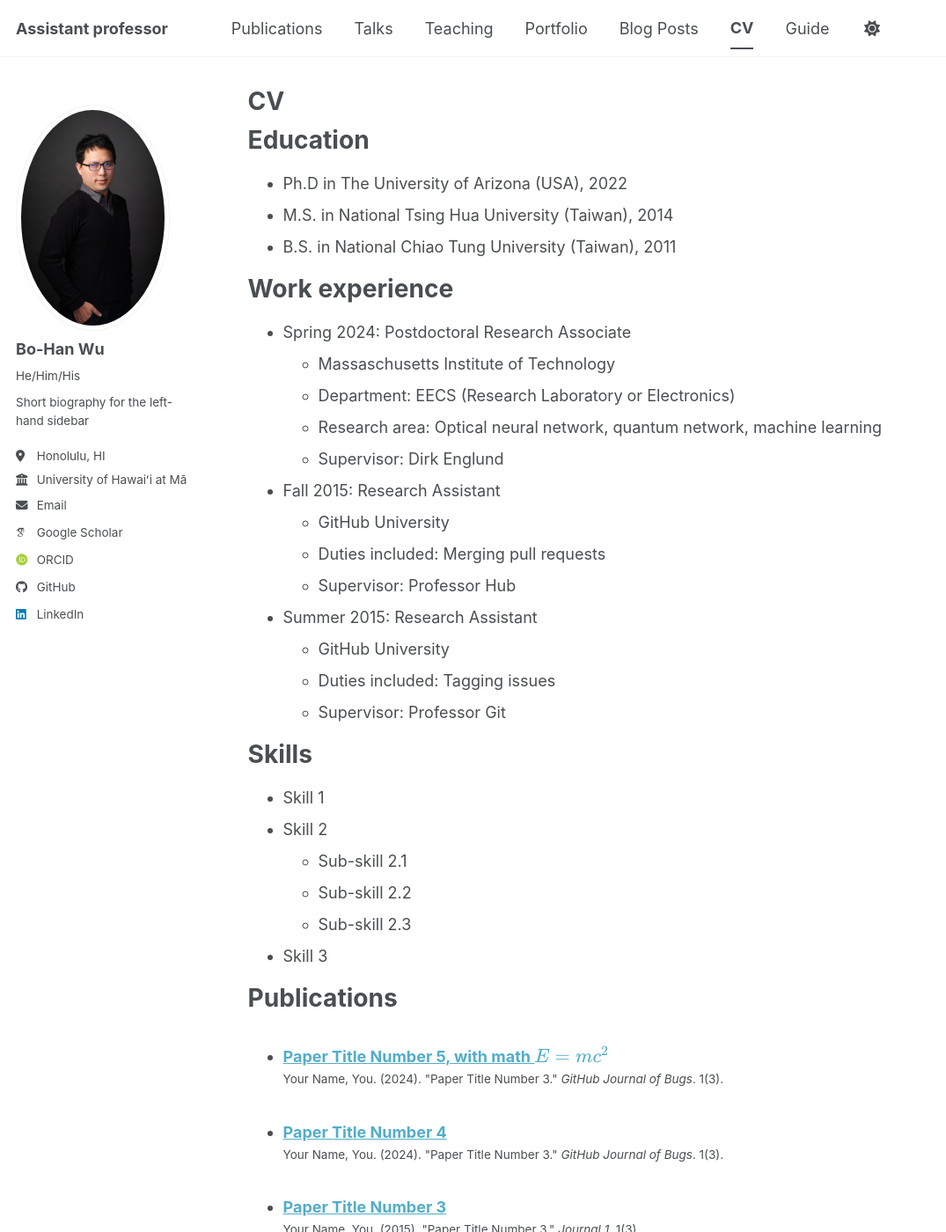
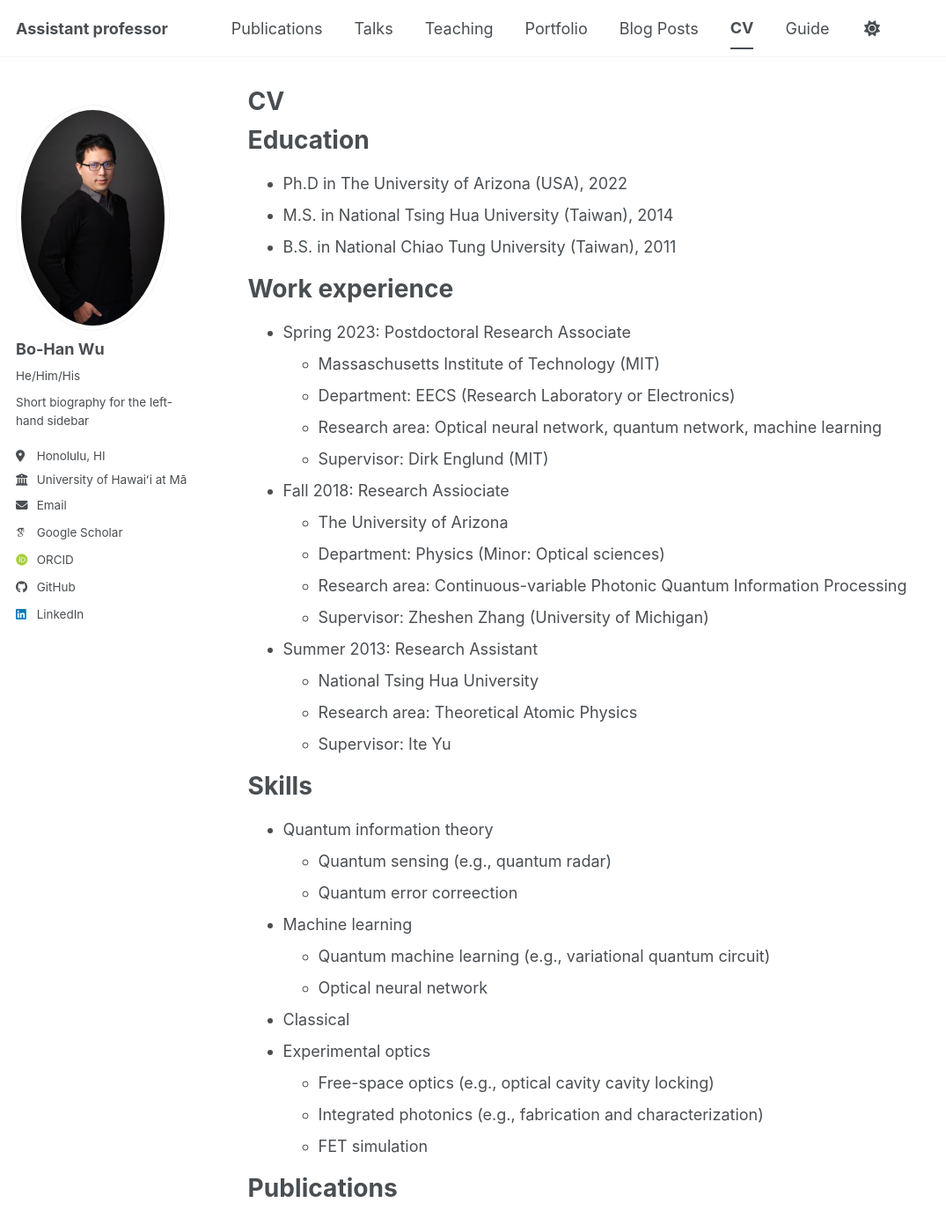
Before and after one commit to go705/go705.github.io, a Jekyll site: the page built from _pages/cv.md, in a window 1280 px wide and 1400 px high. Shown: the whole window at 88% size, without its empty margins (0-1075 px from the left). Built offline with Jekyll 4.4.1, drawn with Linux system fonts in a browser that asks for light colours; some web fonts are replaced; a script bundle is joined from its source files by our own code; library files that are not in the unit come from our copies.

Commit message:
Update cv.md

```diff
--- a/_pages/cv.md
+++ b/_pages/cv.md
@@ -17,30 +17,36 @@ Education
 
 Work experience
 ======
-* Spring 2024: Postdoctoral Research Associate
-  * Massaschusetts Institute of Technology
+* Spring 2023: Postdoctoral Research Associate
+  * Massaschusetts Institute of Technology (MIT)
   * Department: EECS (Research Laboratory or Electronics)
   * Research area: Optical neural network, quantum network, machine learning
-  * Supervisor: Dirk Englund
+  * Supervisor: Dirk Englund (MIT)
 
-* Fall 2015: Research Assistant
-  * GitHub University
-  * Duties included: Merging pull requests
-  * Supervisor: Professor Hub
+* Fall 2018: Research Assiociate
+  * The University of Arizona
+  * Department: Physics (Minor: Optical sciences)
+  * Research area: Continuous-variable Photonic Quantum Information Processing
+  * Supervisor: Zheshen Zhang (University of Michigan)
 
-* Summer 2015: Research Assistant
-  * GitHub University
-  * Duties included: Tagging issues
-  * Supervisor: Professor Git
+* Summer 2013: Research Assistant
+  * National Tsing Hua University
+  * Research area: Theoretical Atomic Physics
+  * Supervisor: Ite Yu
 
 Skills
 ======
-* Skill 1
-* Skill 2
-  * Sub-skill 2.1
-  * Sub-skill 2.2
-  * Sub-skill 2.3
-* Skill 3
+* Quantum information theory
+  * Quantum sensing (e.g., quantum radar)
+  * Quantum error correection
+* Machine learning
+  * Quantum machine learning (e.g., variational quantum circuit)
+  * Optical neural network
+* Classical
+* Experimental optics
+  * Free-space optics (e.g., optical cavity cavity locking)
+  * Integrated photonics (e.g., fabrication and characterization)
+  * FET simulation
 
 Publications
 ======
```
